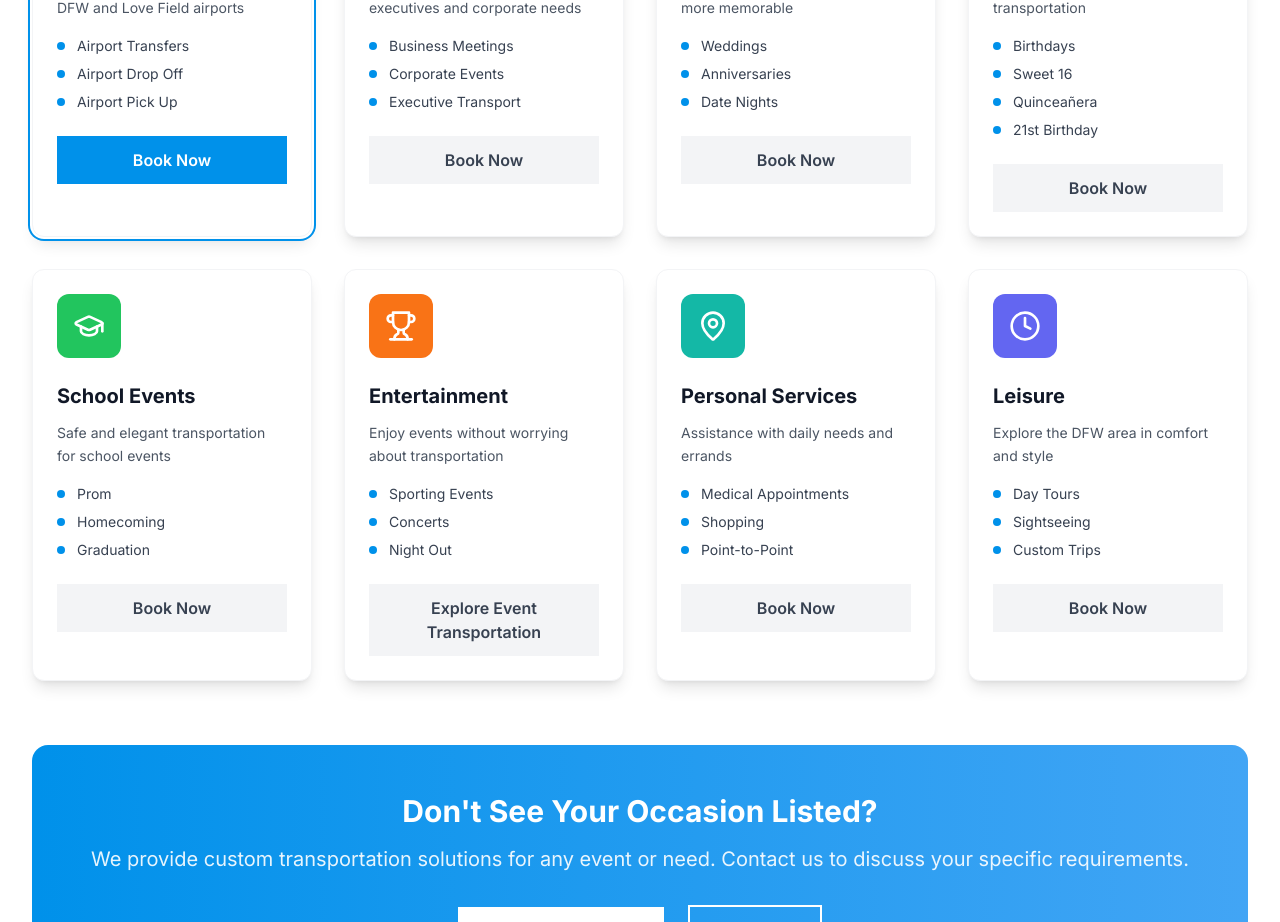
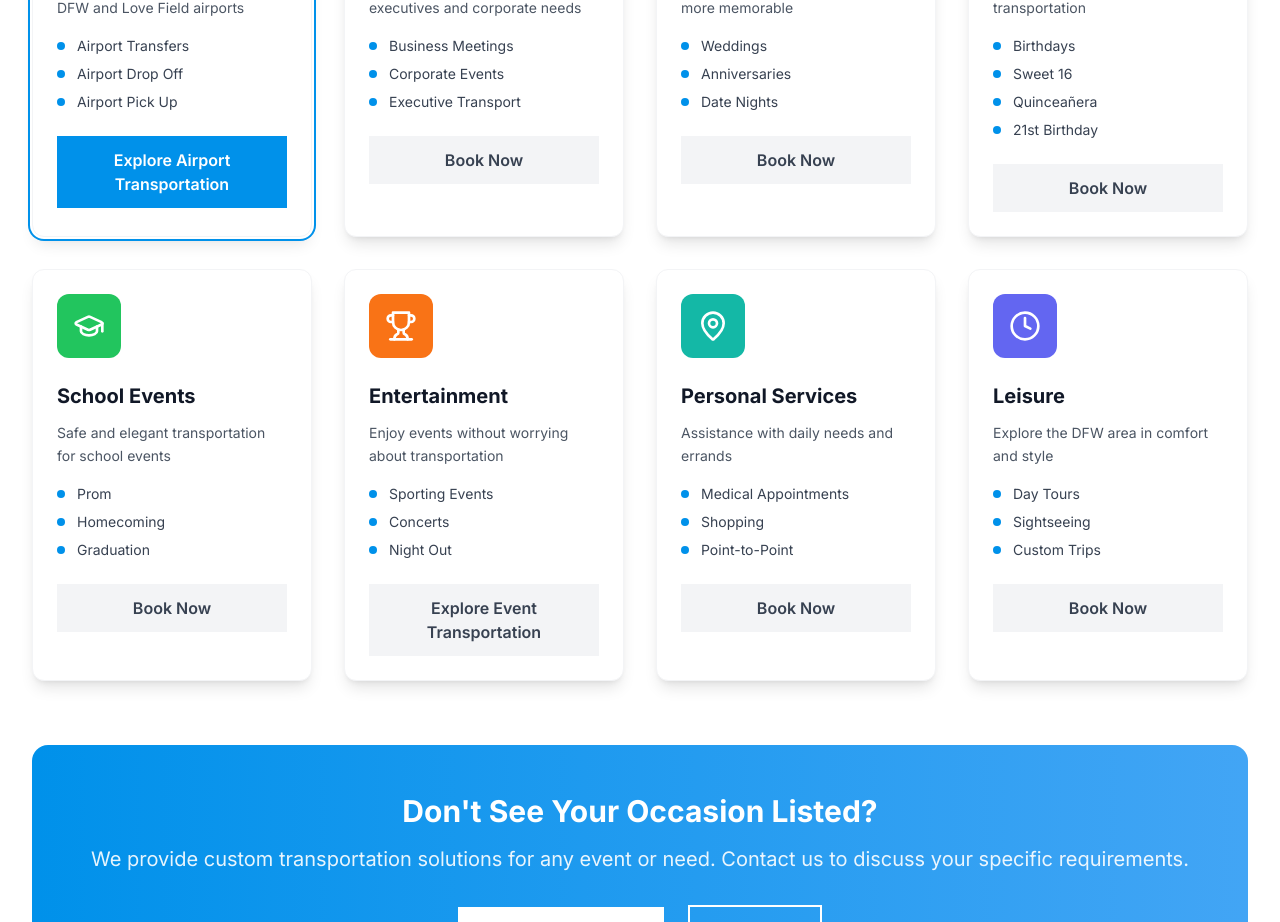
Before and after one commit to Rydelight/rydelightwebsite, a Next.js app: page / in a window 1280 px wide. Shown: the part 3034-3956 px from the top of the page. Built offline with nearby package versions, Linux system fonts and the light colour scheme.

Commit message:
Link homepage cards to service pages

```diff
--- a/components/services.tsx
+++ b/components/services.tsx
@@ -30,6 +30,8 @@ export default function Services() {
       services: ['Airport Transfers', 'Airport Drop Off', 'Airport Pick Up'],
       description: 'Reliable transportation to/from DFW and Love Field airports',
       featured: true,
+      href: '/dfw-airport-transportation',
+      ctaLabel: 'Explore Airport Transportation',
     },
     {
       category: 'Corporate',
@@ -65,6 +67,8 @@ export default function Services() {
       color: 'bg-orange-500',
       services: ['Sporting Events', 'Concerts', 'Night Out'],
       description: 'Enjoy events without worrying about transportation',
+      href: '/concert-event-transportation',
+      ctaLabel: 'Explore Event Transportation',
     },
     {
       category: 'Personal Services',
@@ -254,16 +258,16 @@ export default function Services() {
               </ul>
 
               <a
-                href={service.category === 'Entertainment' ? '/concert-event-transportation' : 'https://customer.moovs.app/rydelight/new/info'}
-                target={service.category === 'Entertainment' ? undefined : '_blank'}
-                rel={service.category === 'Entertainment' ? undefined : 'noopener noreferrer'}
+                href={service.href || 'https://customer.moovs.app/rydelight/new/info'}
+                target={service.href ? undefined : '_blank'}
+                rel={service.href ? undefined : 'noopener noreferrer'}
                 className={`w-full text-center py-3 px-4 rounded-lg font-semibold transition-all duration-300 block ${
                   service.featured
                     ? 'bg-[#0091ea] text-white hover:bg-[#0077c2]'
                     : 'bg-gray-100 text-gray-700 hover:bg-gray-200'
                 }`}
               >
-                {service.category === 'Entertainment' ? 'Explore Event Transportation' : 'Book Now'}
+                {service.ctaLabel || 'Book Now'}
               </a>
             </motion.div>
           ))}
```
